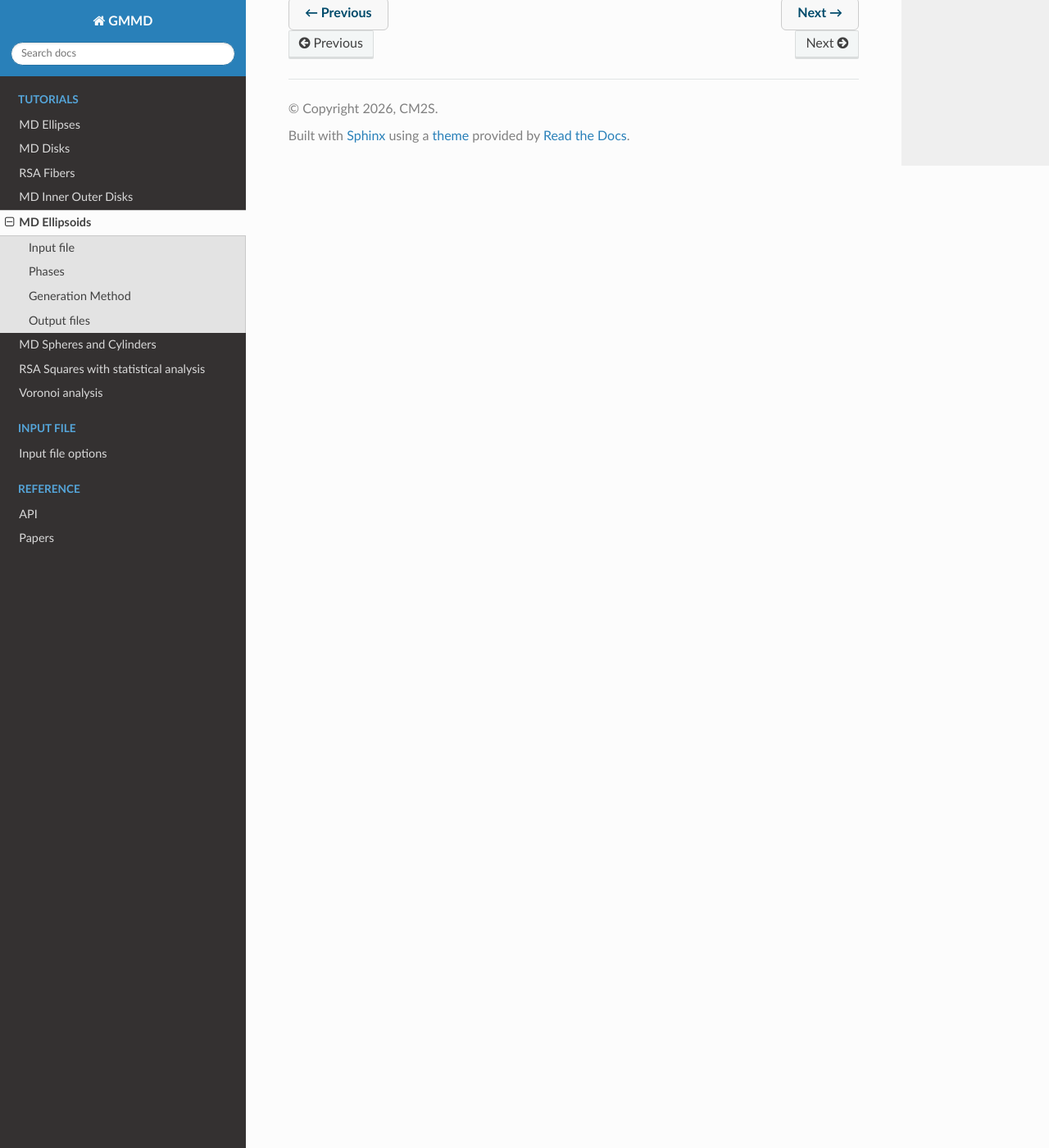
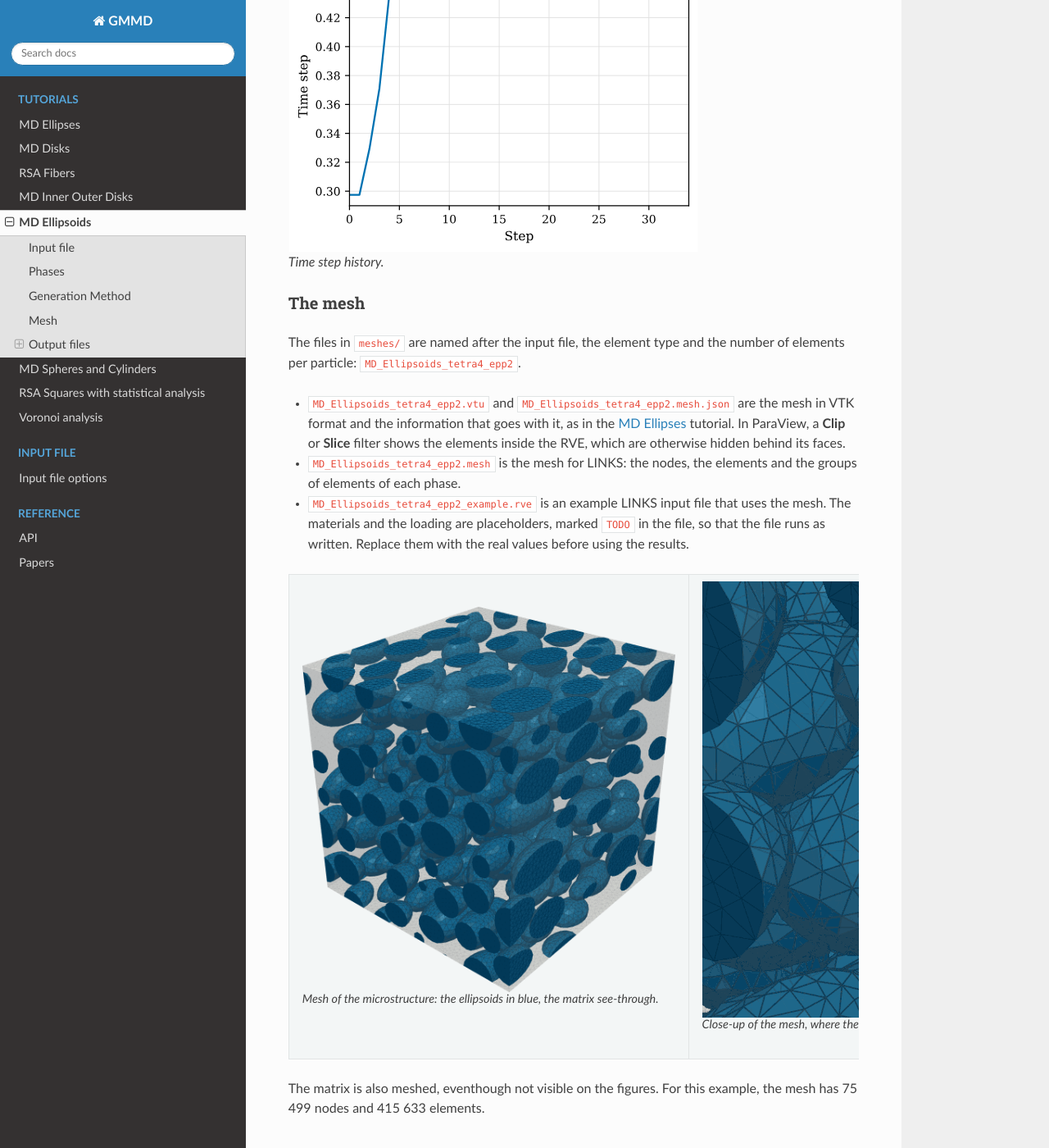
Before and after one commit to CM2S/GMMD, a Sphinx documentation site: the page built from docs/tutorials/MD_Ellipsoids/MD_Ellipsoids.rst, in a window 1280 px wide and 1400 px high, scrolled down 3793 px. Shown: the whole window at 82% size. Built offline with Sphinx 7.4.7 and the Read the Docs theme 3.1.0, drawn with Linux system fonts in a browser that asks for light colours; formulas are drawn with MathJax 3; some of the changed text lies outside the part shown.

Commit message:
Added mesh to the ellipsoid example. Documentation tutorial uppdated.
Assisted by: Claude Opus 5.5 <noreply@anthropic.com>

```diff
--- a/docs/tutorials/MD_Ellipsoids/MD_Ellipsoids.rst
+++ b/docs/tutorials/MD_Ellipsoids/MD_Ellipsoids.rst
@@ -52,6 +52,26 @@ Generation Method
 
 This example uses a molecular dynamics simulation to generate the microstructure. The maximum number of iterations is 200 and the speed up scheme used is Verlet, with a Verlet factor of 1.1. A minimum distance of 0.002 between particles is imposed.
 
+Mesh
+====
+
+The ``meshes`` block asks for one finite element mesh of the microstructure:
+
+.. code-block:: yaml
+
+   meshes:
+     gmsh: {elements_per_particle: 2, element_type: tetra4}
+
+The mesh is made with Gmsh, as in the :ref:`example_MD_Ellipses` tutorial, but in 3D:
+
+- ``element_type: tetra4`` asks for linear tetrahedra with four nodes, the 3D
+  counterpart of the ``tri3`` triangles used in 2D.
+- ``elements_per_particle: 2`` sets the element size so that about 2 elements span the
+  smallest ellipsoid.
+- ``formats`` is not given, so the mesh is written in the default format of ``gmsh``,
+  ``links``, for the LINKS solver.
+
+
 Output files
 ============
 After running the command, a folder named ``MD_Ellipsoids`` will be created in the same directory as the input file. This folder contains all the output data related to the microstructure generation.
@@ -96,6 +116,39 @@ It starts at 0.30, while the randomly placed ellipsoids overlap many others, and
 
     Time step history.
 
+The mesh
+--------
+
+The files in ``meshes/`` are named after the input file, the element type and the
+number of elements per particle: ``MD_Ellipsoids_tetra4_epp2``.
+
+- ``MD_Ellipsoids_tetra4_epp2.vtu`` and ``MD_Ellipsoids_tetra4_epp2.mesh.json`` are the
+  mesh in VTK format and the information that goes with it, as in the
+  :ref:`example_MD_Ellipses` tutorial. In ParaView, a **Clip** or **Slice** filter shows
+  the elements inside the RVE, which are otherwise hidden behind its faces.
+- ``MD_Ellipsoids_tetra4_epp2.mesh`` is the mesh for LINKS: the nodes, the elements and
+  the groups of elements of each phase.
+- ``MD_Ellipsoids_tetra4_epp2_example.rve`` is an example LINKS input file that uses the
+  mesh. The materials and the loading are placeholders, marked ``TODO`` in the file, so
+  that the file runs as written. Replace them with the real values before using the
+  results.
+
+.. list-table::
+   :widths: 50 50
+   :align: center
+
+   * - .. figure:: mesh.png
+          :alt: Finite element mesh of the microstructure
+
+          Mesh of the microstructure: the ellipsoids in blue, the matrix see-through.
+     - .. figure:: mesh_zoom.png
+          :alt: Close-up of the finite element mesh
+
+          Close-up of the mesh, where the triangles on the surfaces of the ellipsoids
+          can be seen.
+
+The matrix is also meshed, eventhough not visible on the figures.
+For this example, the mesh has 75 499 nodes and 415 633 elements.
 
 .. include:: ../../_includes/previous_button.inc
 
```
Also changed, not shown: docs/tutorials/MD_Ellipsoids/mesh.png (added), docs/tutorials/MD_Ellipsoids/mesh_zoom.png (added), 1 other file.
